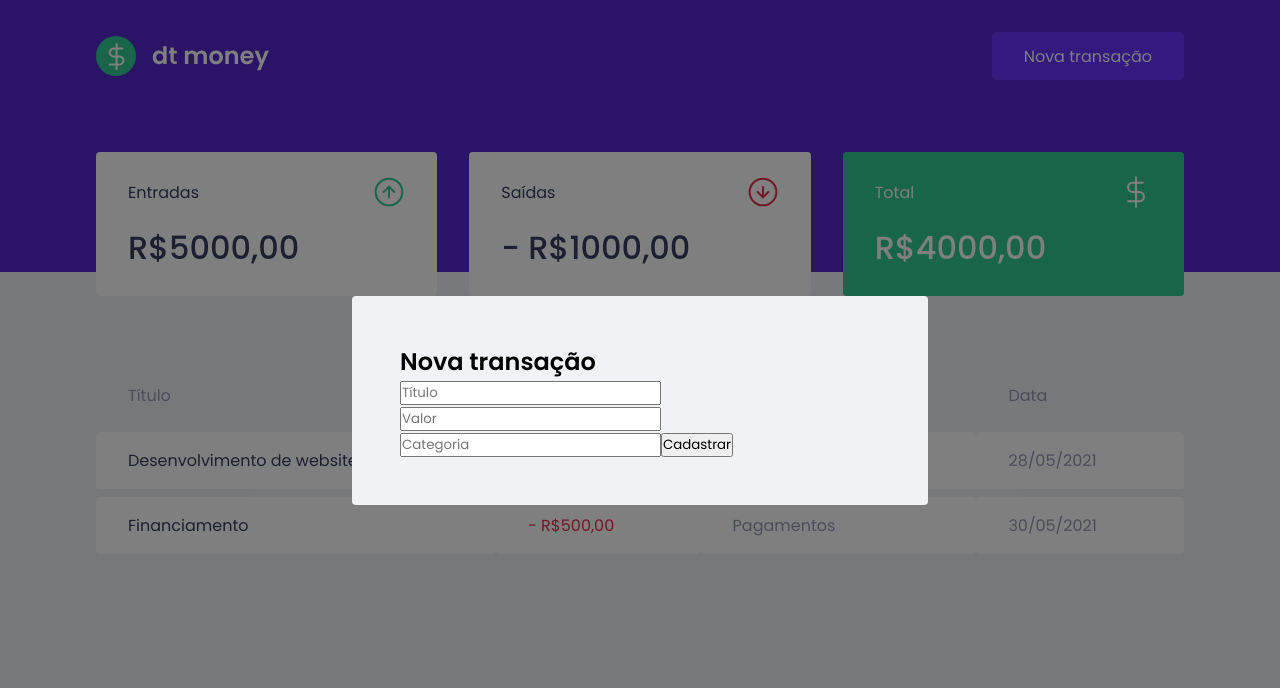
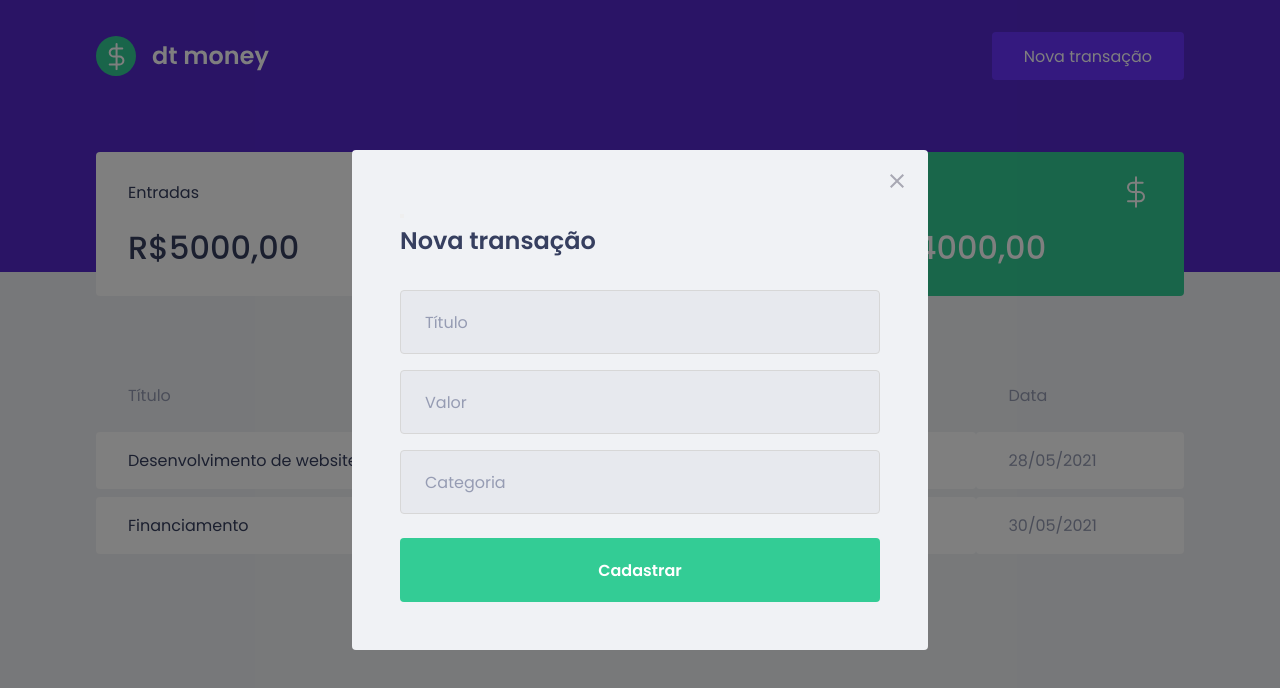
Before and after one commit to mateuso12/dtmoney-ignite-react, a React (Create React App) app: page / in a window 1280 px wide. Both pictures are taken after a click on the button "Nova transação". Shown: the top 688 px of the page. Built offline with nearby package versions, Linux system fonts and the light colour scheme; no server answers; what miragejs would draw is missing.

Commit message:
first modal styles

```diff
--- a/src/components/NewTransactionModal/index.tsx
+++ b/src/components/NewTransactionModal/index.tsx
@@ -1,4 +1,5 @@
 import Modal from "react-modal";
+import closeImg from "../../assets/close.svg";
 import { Container } from "./styles";
 
 interface NewTransactionModalProps {
@@ -17,6 +18,15 @@ export function NewTransactionModal({
       overlayClassName="react-modal-overlay"
       className="react-modal-content"
     >
+      <button type="button">
+        <img
+          src={closeImg}
+          alt="Fechar modal"
+          onClick={onRequestClose}
+          className="react-modal-close"
+        />
+      </button>
+
       <Container>
         <h2>Nova transação</h2>
 
--- a/src/components/NewTransactionModal/styles.ts
+++ b/src/components/NewTransactionModal/styles.ts
@@ -1,3 +1,49 @@
 import styled from 'styled-components'
 
-export const Container = styled.form``;
+export const Container = styled.form`
+h2 {
+  color: var(--text-title);
+  font-size: 1.5rem;
+  margin-bottom: 2rem;
+}
+
+input {
+  width: 100%;
+  padding: 0 1.5rem;
+  height: 4rem;
+  border-radius: 0.25rem;
+
+  border: 1px solid #d7d7d7;
+  background: #e7e9ee;
+
+  font-weight: 400;
+  font-size: 1rem;
+
+  &::placeholder{
+    color: var(--text-body)
+  }
+
+  & + input {
+    margin-top: 1rem;
+  }
+}
+
+button[type="submit"] {
+  width: 100%;
+  padding: 0 1.5rem;
+  height: 4rem;
+  background: var(--green);
+  color: #fff;
+  border-radius: 0.25rem;
+  border: 0;
+  font-size: 1rem;
+  font-weight: 600;
+  margin-top: 1.5rem;
+
+  transition: filter 0.2s;
+
+  &:hover {
+    filter: brightness(0.9);
+  }
+}
+`;
--- a/src/styles/global.ts
+++ b/src/styles/global.ts
@@ -77,4 +77,17 @@ button {
   position: relative;
   border-radius: 0.25rem;
 }
+
+.react-modal-close {
+  position: absolute;
+  right: 1.5rem;
+  top: 1.5rem;
+  border: 0;
+  background: transparent;
+
+  transition: filter 0.2s;
+  &:hover {
+    filter: brightness(0.6)
+  }
+}
 `
```
